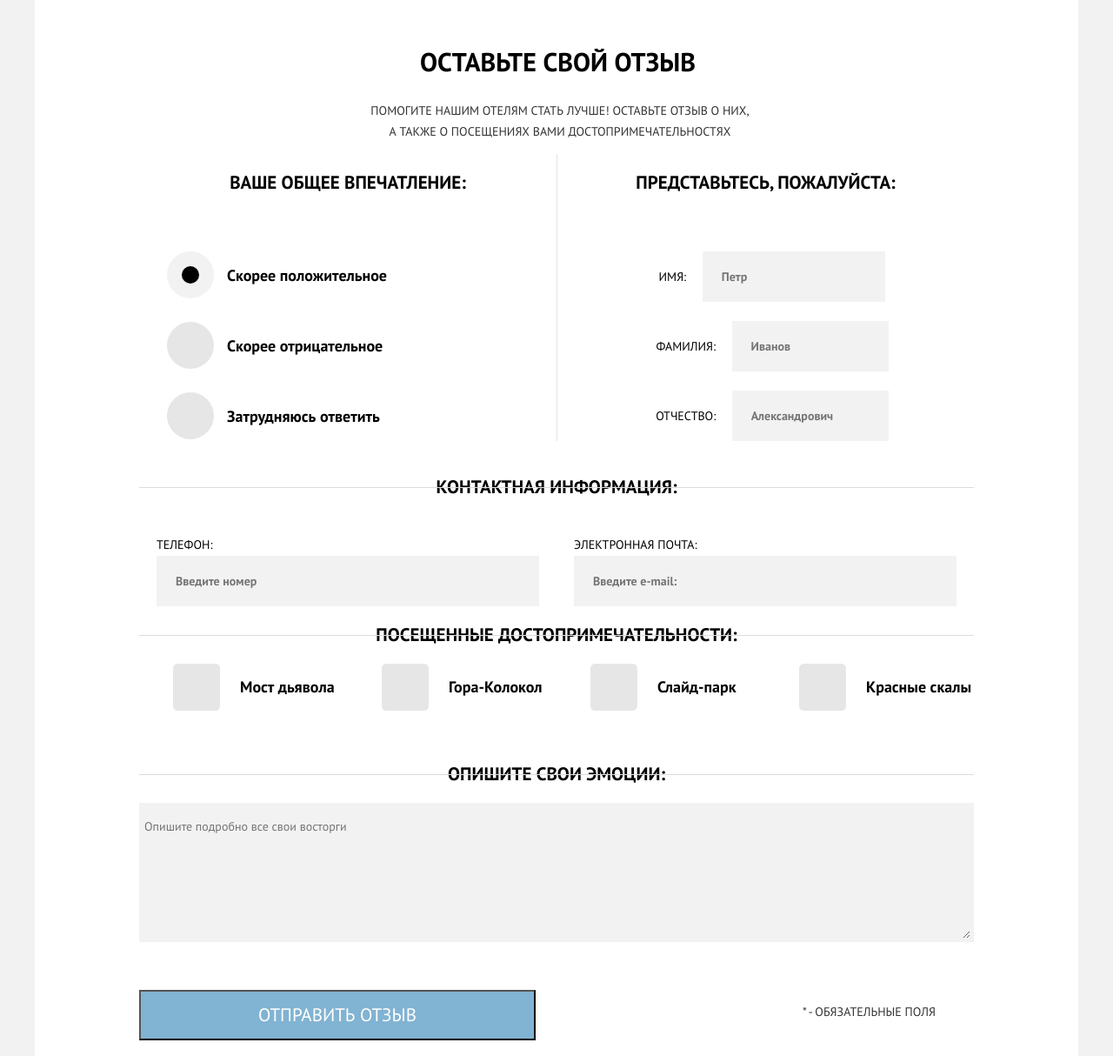
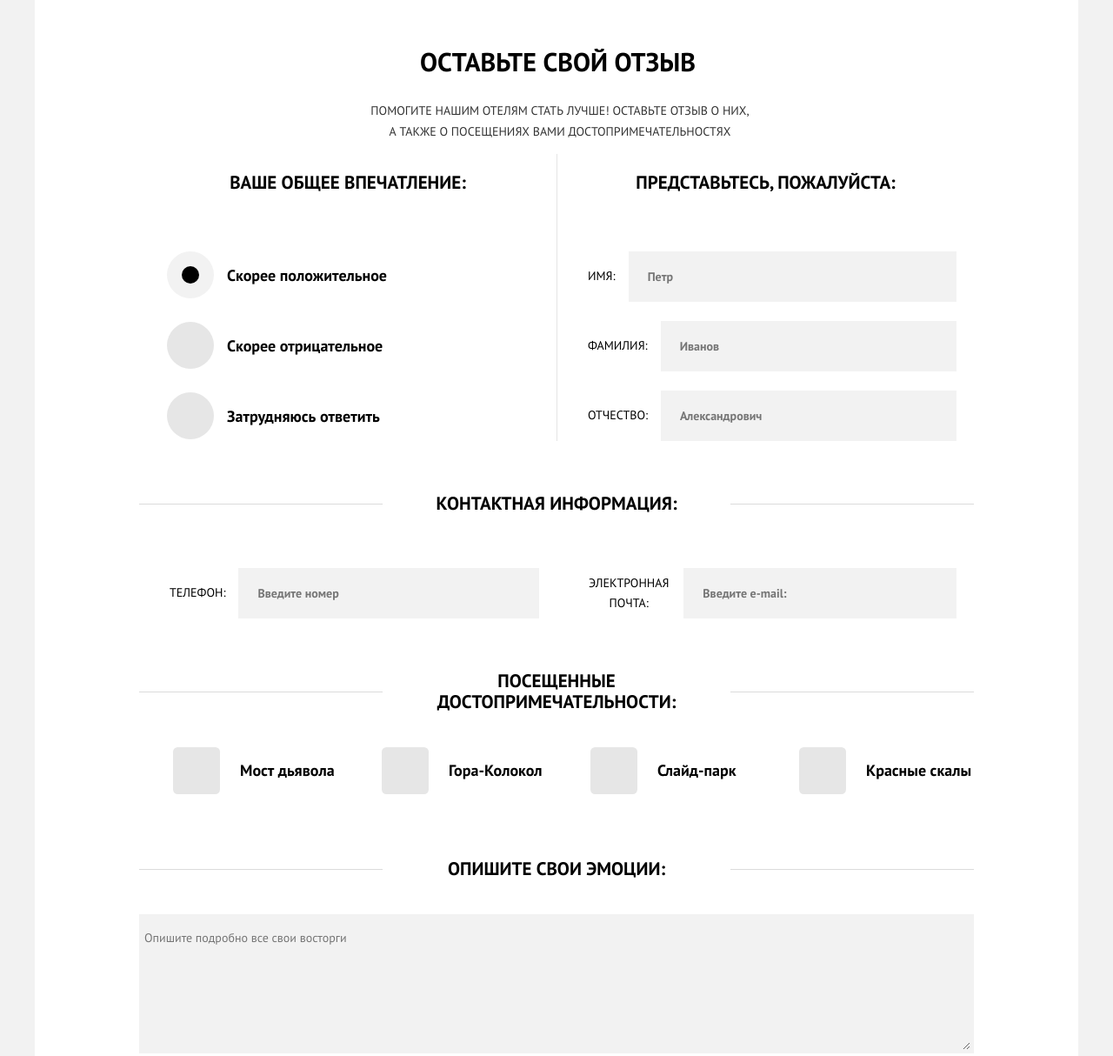
Before and after one commit to juliettawind/sedona, a website: page form.html in a window 1280 px wide. Shown: the part 422-1636 px from the top of the page at 87% size. Drawn offline with nearby package versions, Linux system fonts and the light colour scheme; a web font is replaced by a local one.

Commit message:
Fixed form-page

```diff
--- a/form.html
+++ b/form.html
@@ -9,7 +9,7 @@
     <link href="https://fonts.googleapis.com/css?family=Open+Sans:300" rel="stylesheet">
     <link rel="stylesheet" href="https://maxcdn.bootstrapcdn.com/font-awesome/4.6.1/css/font-awesome.min.css">
     <script type="text/javascript" src="https://ajax.googleapis.com/ajax/libs/jquery/3.1.1/jquery.min.js"></script>
-    <script src="js/closures.js"></script>
+    <!--<script src="js/closures.js"></script>-->
 </head>
 <body>
     <div class="grid">
@@ -75,9 +75,9 @@
                 </div>
 
                 <div class="contacts">
-                    <div class="row">
-                        <p class="h3">Контактная информация:</p>
-                    </div>
+                        <header class="title-header">
+                            <p class="h3">Контактная информация:</p>
+                        </header>
                     <div class="row">
                         <div class="c6 form-tel">
                             <label class="form-label h4" for="tel">Телефон:</label>
@@ -93,7 +93,9 @@
 
 
                 <div class="attraction">
-                    <p class="h3">посещенные достопримечательности:</p>
+                    <header class="title-header">
+                        <p class="h3">посещенные достопримечательности:</p>
+                    </header>
                     <div class="row form-checkbox">
                         <div class="c3 nopadding">
                             <label class="control checkbox-label">Мост дьявола
@@ -125,7 +127,9 @@
                 </div>
 
                 <div class="emotions">
-                    <p class="h3">Опишите свои эмоции:</p>
+                    <header class="title-header">
+                        <p class="h3">Опишите свои эмоции:</p>
+                    </header>
                     <textarea placeholder="Опишите подробно все свои восторги"></textarea>
 
                 </div>
--- a/sass/page/_content.scss
+++ b/sass/page/_content.scss
@@ -313,15 +313,17 @@
     .form-user{
       margin-top: 22px;
       position: relative;
-
+      display: flex;
+      align-items: center;
 
       .form-label{
+        vertical-align: middle;
         margin: 0 15px;
-
+        display: inline-block;
       }
 
       .form-input{
-        width: 48%;
+        width: 100%;
         height: 58px;
         padding: 10px 18px;
         border: 4px solid $light-light-gray;
@@ -333,21 +335,16 @@
 
         }
       }
-      .inputwidth{
-        width: 41%;
-      }
     }
   }
 
   .attraction {
-    height: 160px;
 
     .form-checkbox {
       display: inline-block;
       vertical-align: top;
       background: #fff;
       text-align: left;
-      height: 210px;
 
 
       .control {
@@ -410,7 +407,6 @@
 
   .contacts, .attraction, .emotions{
     margin: 0 auto;
-    overflow: hidden;
 
       /*.line {
         border: 1px solid #e5e5e5;
@@ -425,13 +421,15 @@
       .form-tel, .form-email {
         margin-top: 22px;
         position: relative;
-
+        display: flex;
+        align-items: center;
 
         .form-label{
-          float: left;
-          MARGIN: 0 AUTO;
+          vertical-align: middle;
+          margin: 0 15px;
+          display: inline-block;
+        }
 
-        }
 
         .form-input{
           width: 100%;
@@ -451,57 +449,7 @@
         }
       }
 
-    p{
-      position: relative;
 
-      /*width: 400px;
-      margin: 0 auto;
-      padding: 0 60px;
-      font-size: 21px;
-      text-align: center;
-      background-color: #fff;
-      z-index: 2;
-      box-sizing: border-box;*/
-
-
-      &:before{
-        display: block;
-        width:100%;
-        content: '';
-        position: absolute;
-        border-bottom: 1px solid #dbdbdb;
-        top:50%;
-        right: 110px;
-        /*content: "";
-        display: block;
-        width: 100%;
-        height: 1px;
-        background-color: #dbdbdb;
-        position: absolute;
-        top: 50%;
-        left: 0;
-        z-index: 1;*/
-      }
-      &:after{
-        display: block;
-        width:100%;
-        content: '';
-        position: absolute;
-        border-bottom: 1px solid #dbdbdb;
-        top:50%;
-        left: 110px;
-        /*content: "";
-        display: block;
-        width: 100%;
-        height: 1px;
-        background-color: #dbdbdb;
-        position: absolute;
-        top: 50%;
-        left: 0;
-        z-index: 1;*/
-      }
-
-    }
     textarea{
       height: 160px;
       margin-top: 20px;
@@ -518,6 +466,37 @@
 
   }
 
+  .title-header{
+
+    margin:60px 0 40px 0;
+    position: relative;
+
+    p{
+      position: relative;
+      width: 400px;
+      margin: 0 auto;
+      padding: 0 60px;
+      font-size: 21px;
+      text-align: center;
+      background-color: #fff;
+      z-index: 2;
+      box-sizing: border-box;
+    }
+
+    &:before{
+      content: "";
+      display: block;
+      width: 100%;
+      height: 1px;
+      background-color: #dbdbdb;
+      position: absolute;
+      top: 50%;
+      left: 0;
+      z-index: 1;
+    }
+
+  }
+
   .send{
     margin-top: 55px;
 
```
Also changed, not shown: css/main.css.
